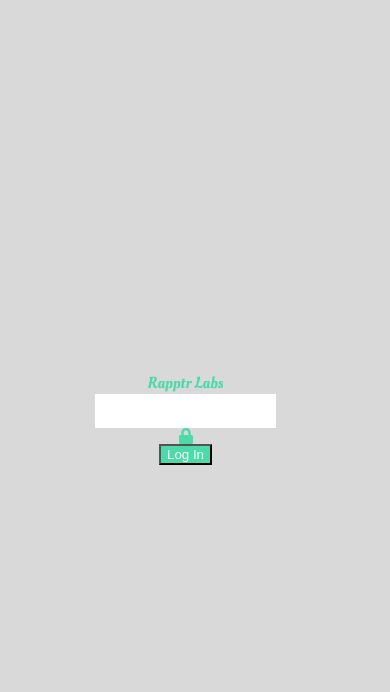
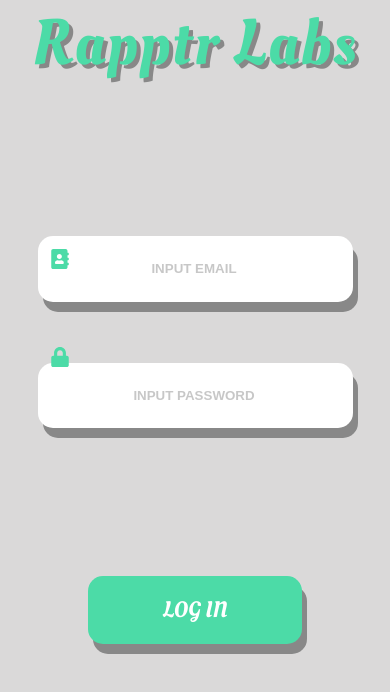
Before and after one commit to jonfreihofer/to-do, a React (Create React App) app: page / in a window 390 px wide. Shown: the top 692 px of the page. Built offline with nearby package versions, Linux system fonts and the light colour scheme.

Commit message:
some-what responsive/with icons

```diff
--- a/src/App.css
+++ b/src/App.css
@@ -1,11 +1,74 @@
 .container-main {
+  font-size: 4em;
+  text-shadow: 4px 4px #888888;
   display: flex;
+  letter-spacing: 2px;
   flex-direction: column;
   align-items: center;
   align-self: center;
-  position: fixed;
-  top: 50%;
-  left: 50%;
-  margin-top: -50px;
-  margin-left: -100px;
+  height: 50vh;
+  margin-top: 17%;
+
+  justify-content: space-between;
 }
+
+.title {
+  margin-bottom: 6px;
+}
+
+.input-container {
+  display: flex;
+  flex-direction: column;
+  height: 100%;
+  width: 100%;
+  align-items: center;
+  justify-content: space-around;
+  position: relative;
+  margin: 0 auto;
+}
+
+.input-container .form-icon {
+  font-size: 20px;
+  position: absolute;
+  top: 138px;
+  left: 470px;
+}
+
+.input-container .book {
+  top: 40px;
+  left: 470px;
+}
+
+@media (max-width: 600px) {
+  .container-main {
+    margin: 0 auto;
+    font-size: 4em;
+    text-shadow: 4px 4px #888888;
+    display: flex;
+    flex-direction: column;
+    text-align: center;
+    width: 100vw;
+    height: 100vh;
+    margin: 0 auto;
+  }
+  .input-container {
+    display: flex;
+    flex-direction: column;
+    height: 30%;
+    width: 100%;
+    align-items: center;
+    position: relative;
+    margin: 0 auto;
+  }
+  .input-container .form-icon {
+    font-size: 20px;
+    position: absolute;
+    top: 138px;
+    left: 50px;
+  }
+
+  .input-container .book {
+    top: 40px;
+    left: 50px;
+  }
+}
--- a/src/components/Button/styles.js
+++ b/src/components/Button/styles.js
@@ -1,6 +1,26 @@
 import styled from "styled-components";
-import colors from "../../design/colors";
+import globalStyles from "../../design/globalStyles";
 export const StyledButton = styled.button`
-  background: ${colors.mainColor};
+  background: ${globalStyles.mainColor};
   color: white;
+  border: none;
+  height: 15%;
+  width: 25%;
+  padding: 10px 18px;
+  border-radius: 15px;
+  font-family: ${globalStyles.font};
+  font-size: 0.35em;
+  text-transform: uppercase;
+  box-shadow: 5px 10px #888888;
+  cursor: pointer;
+  transition: 0.5s ease;
+  &:hover {
+    opacity: 1;
+    background: ${globalStyles.selectedColor};
+  }
+  @media (max-width: 600px) {
+    margin-bottom: 200px;
+    width: 55%;
+    height: 8%;
+  }
 `;
--- a/src/components/Input/styles.js
+++ b/src/components/Input/styles.js
@@ -2,4 +2,20 @@
 
 export const StyledInput = styled.input`
   border: none;
+  height: 25%;
+  width: 25%;
+  border-radius: 15px;
+  box-shadow: 5px 10px #888888;
+  margin-bottom: 6px;
+  padding-left: 40px;
+  ::placeholder {
+    text-align: center;
+    text-transform: uppercase;
+    font-weight: bolder;
+    padding-right: 40px;
+    opacity: 0.4;
+  }
+  @media (max-width: 600px) {
+    width: 70%;
+  }
 `;
--- a/src/design/colors.js
+++ b/src/design/globalStyles.js
@@ -1,5 +1,6 @@
 // eslint-disable-next-line import/no-anonymous-default-export
 export default {
   mainColor: "#4cdba7",
+  selectedColor: "#4fe7e7",
   font: "Oleo Script, cursive",
 };
--- a/src/index.css
+++ b/src/index.css
@@ -1,5 +1,6 @@
 :root {
   --main-bg-color: #4cdba7;
+  --color: #4fe7e7;
 }
 
 body {
--- a/src/pages/LogIn/index.js
+++ b/src/pages/LogIn/index.js
@@ -1,16 +1,19 @@
 import React from "react";
 import "../../App.css";
-import Input from "../../components/Input";
+import { StyledInput } from "../../components/Input/styles.js";
 import Button from "../../components/Button";
-import { FaLock } from "react-icons/fa";
+import { FaLock, FaAddressBook } from "react-icons/fa";
 
 export default function LogIn({ children }) {
   return (
     <div className="container-main">
       <header className="title">Rapptr Labs</header>
-      <Input />
-      <Input />
-      <FaLock className="form-icon lock" />
+      <div className="input-container">
+        <FaAddressBook className="form-icon book" />
+        <StyledInput type="email" placeholder="input email" />
+        <FaLock className="form-icon" />
+        <StyledInput type="password" placeholder={`input password`} />
+      </div>
       <Button>Log In</Button>
     </div>
   );
```
Also changed, not shown: src/components/Form/index.js (added, +9 -0 lines), src/components/Form/styles.js (added).
